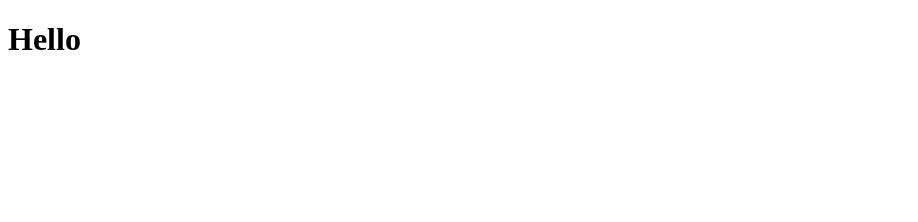
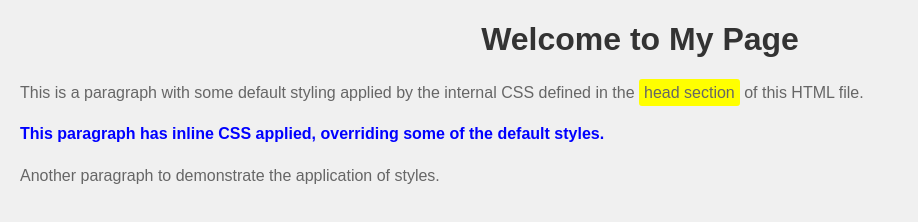
Before and after one commit to Induvardhan116/Software, a plain HTML site: page index.html in a window 1280 px wide. Shown: the whole page, without its empty margins (0-918 px from the left). Drawn offline with Linux system fonts and the light colour scheme.

Commit message:
Update index.html

```diff
--- a/index.html
+++ b/index.html
@@ -1,11 +1,39 @@
 <!DOCTYPE html>
-<html lang="en">
+<html>
 <head>
-    <meta charset="UTF-8">
-    <meta name="viewport" content="width=device-width, initial-scale=1.0">
-    <title>Document</title>
+    <title>HTML with Internal & Inline CSS</title>
+    <!-- Internal CSS -->
+    <style>
+        body {
+            font-family: Arial, sans-serif;
+            background-color: #f0f0f0;
+            margin: 20px;
+        }
+        h1 {
+            color: #333;
+            text-align: center;
+        }
+        p {
+            color: #666;
+            line-height: 1.6;
+        }
+        .highlight {
+            background-color: yellow;
+            padding: 5px;
+            border-radius: 3px;
+        }
+    </style>
 </head>
 <body>
-    <h1>Hello</h1>
+
+    <h1>Welcome to My Page</h1>
+
+    <p>This is a paragraph with some default styling applied by the internal CSS defined in the <span class="highlight">head section</span> of this HTML file.</p>
+
+    <!-- Inline CSS -->
+    <p style="color: blue; font-weight: bold;">This paragraph has inline CSS applied, overriding some of the default styles.</p>
+
+    <p>Another paragraph to demonstrate the application of styles.</p>
+
 </body>
 </html>
```
